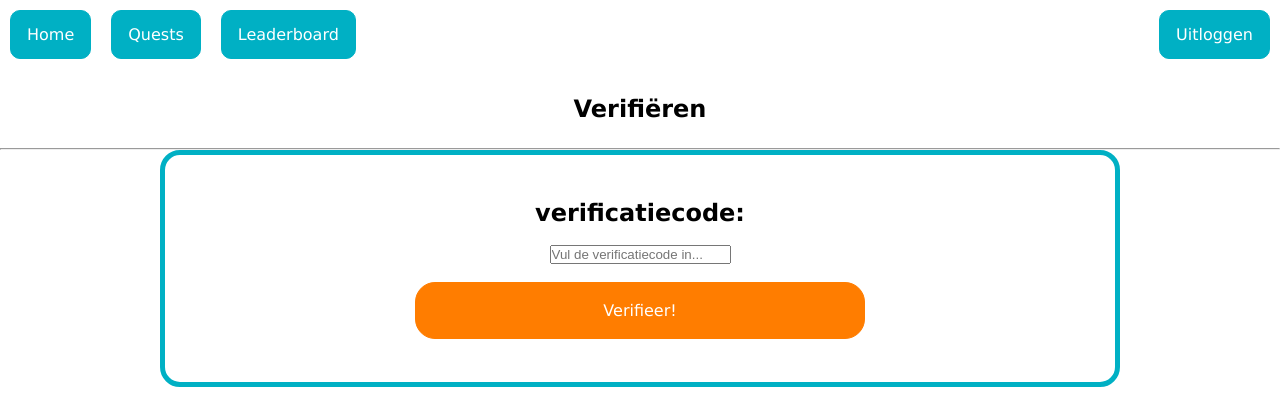
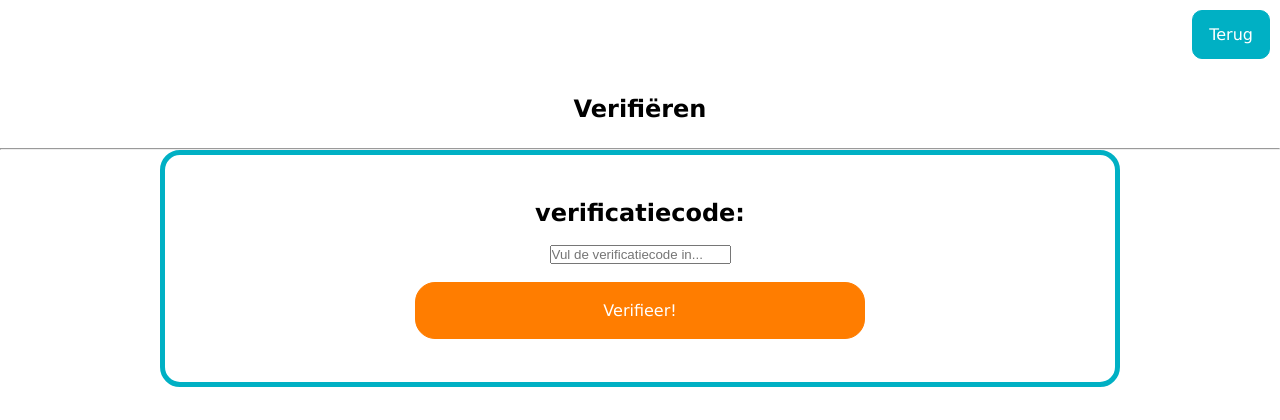
Before and after one commit to KyanJeuring/HondsrugQuest, a PHP site: page /verifyquest.php in a window 1280 px wide. Shown: the top 420 px of the page. Run offline with PHP 8.4, Linux system fonts and the light colour scheme; the visitor is signed in with stand-in values (Sample User, id 1).

Commit message:
hondsrugquest v0.14e
problemen opgelost met stylesheets en buttons

```diff
--- a/questdetails.php
+++ b/questdetails.php
@@ -37,6 +37,7 @@ if (isset($_SESSION['id']) && isset($_SESSION['uName']) && isset($_SESSION['Emai
             </ul>
         </nav>
         <h1 class="pageTitle">Quests details</h1>
+        <hr>
         <div>
             <h2 class="SubTitle">Quest nummer: <?php echo $_GET['id']; ?> </h2>
 
--- a/signup.php
+++ b/signup.php
@@ -18,7 +18,7 @@
 
         </ul>
     </nav>
-    <h1 id="pageTitle">Account aanmaken</h1>
+    <h1 class="pageTitle">Account aanmaken</h1>
     <hr>
     <div>
     <form class="loginform" method="post" action="signup.php">
--- a/verifyquest.php
+++ b/verifyquest.php
@@ -27,13 +27,8 @@ if (isset($_SESSION['id']) && isset($_SESSION['uName']) && isset($_SESSION['Emai
 </head>
 <body>
 <nav>
-        <ul id="navBarLeft">
-            <li><a href="./index.php">Home</a></li>
-            <li><a href="./Quests.php">Quests</a></li>
-            <li><a href="./leaderboard.php">Leaderboard</a></li>
-        </ul>
         <ul id="navBarRight">
-            <li><a href="./logout.php">Uitloggen</a></li>
+            <li><a href="./questdetails.php">Terug</a></li>
         </ul>
     </nav>
 <h2 class="SubTitle">Verifiëren </h2>
```
